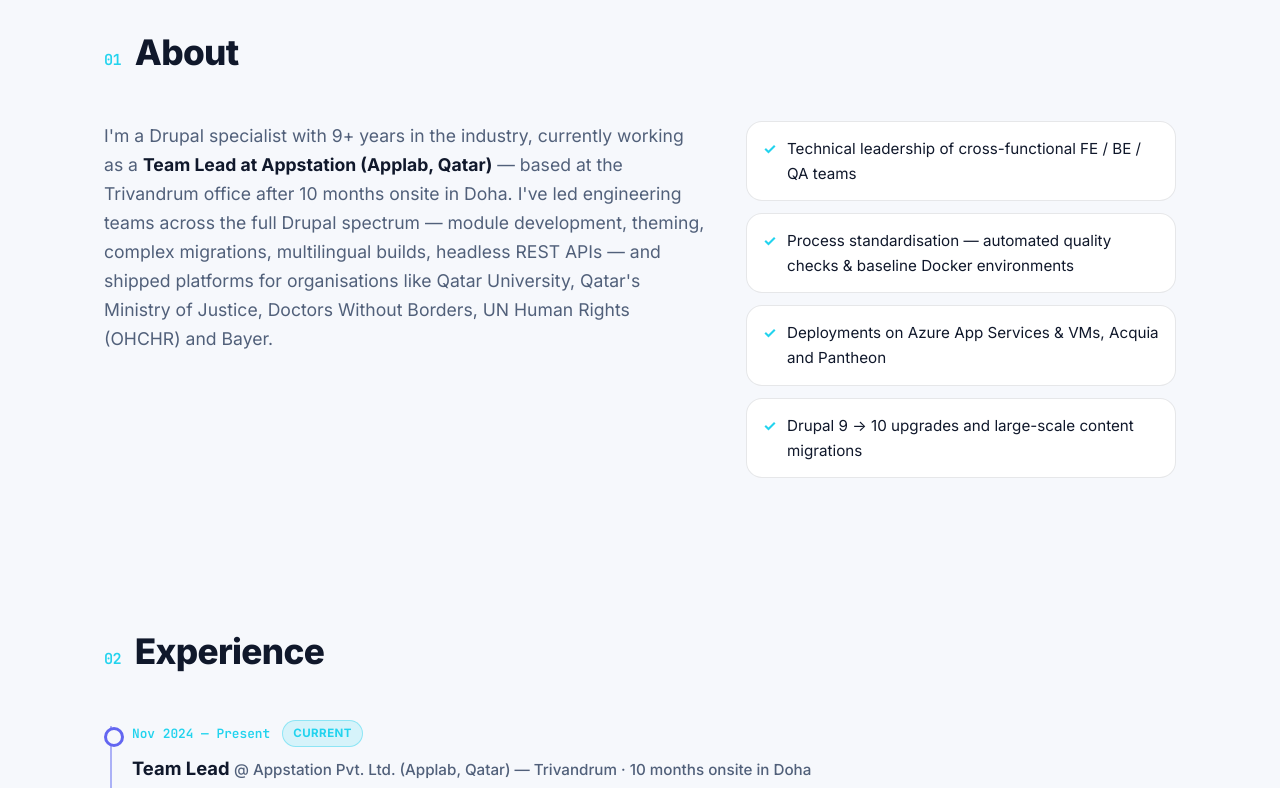
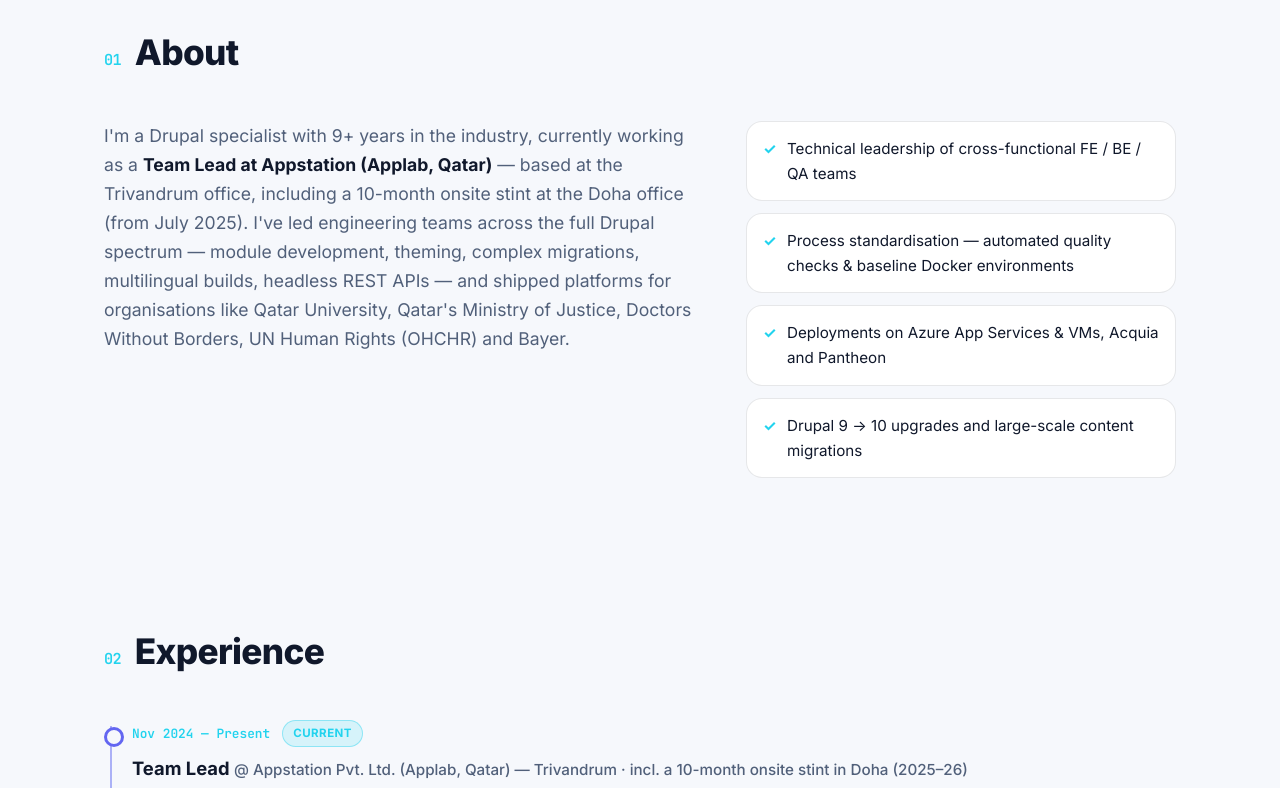
Before and after one commit to razeem/razeem.github.io, a website built with webpack: page index.html in a window 1280 px wide. Shown: the part 740-1528 px from the top of the page. Built offline with nearby package versions, Linux system fonts and the light colour scheme.

Commit message:
Clarify Doha stint was mid-tenure (10 months from July 2025)

```diff
--- a/index.html
+++ b/index.html
@@ -165,8 +165,8 @@
       <div class="about-grid">
         <p class="about-text reveal">
           I'm a Drupal specialist with 9+ years in the industry, currently working as a
-          <strong>Team Lead at Appstation (Applab, Qatar)</strong> — based at the Trivandrum office after
-          10 months onsite in Doha. I've led engineering teams across the full
+          <strong>Team Lead at Appstation (Applab, Qatar)</strong> — based at the Trivandrum office, including
+          a 10-month onsite stint at the Doha office (from July 2025). I've led engineering teams across the full
           Drupal spectrum — module development, theming, complex migrations, multilingual builds, headless
           REST APIs — and shipped platforms for organisations like Qatar University, Qatar's Ministry of
           Justice, Doctors Without Borders, UN Human Rights (OHCHR) and Bayer.
@@ -187,8 +187,8 @@
         <li class="timeline-item reveal">
           <div class="timeline-meta"><span class="timeline-date">Nov 2024 — Present</span><span
               class="badge badge-current">Current</span></div>
-          <h3>Team Lead <span class="at">@ Appstation Pvt. Ltd. (Applab, Qatar) — Trivandrum · 10 months
-              onsite in Doha</span></h3>
+          <h3>Team Lead <span class="at">@ Appstation Pvt. Ltd. (Applab, Qatar) — Trivandrum · incl. a
+              10-month onsite stint in Doha (2025–26)</span></h3>
           <ul>
             <li>Technical Lead for Drupal 11 projects on continuous development work — Qatar University, Ministry
               of Justice, Qatar Stars League and the Qatar Social Work centre websites, plus unreleased
```
